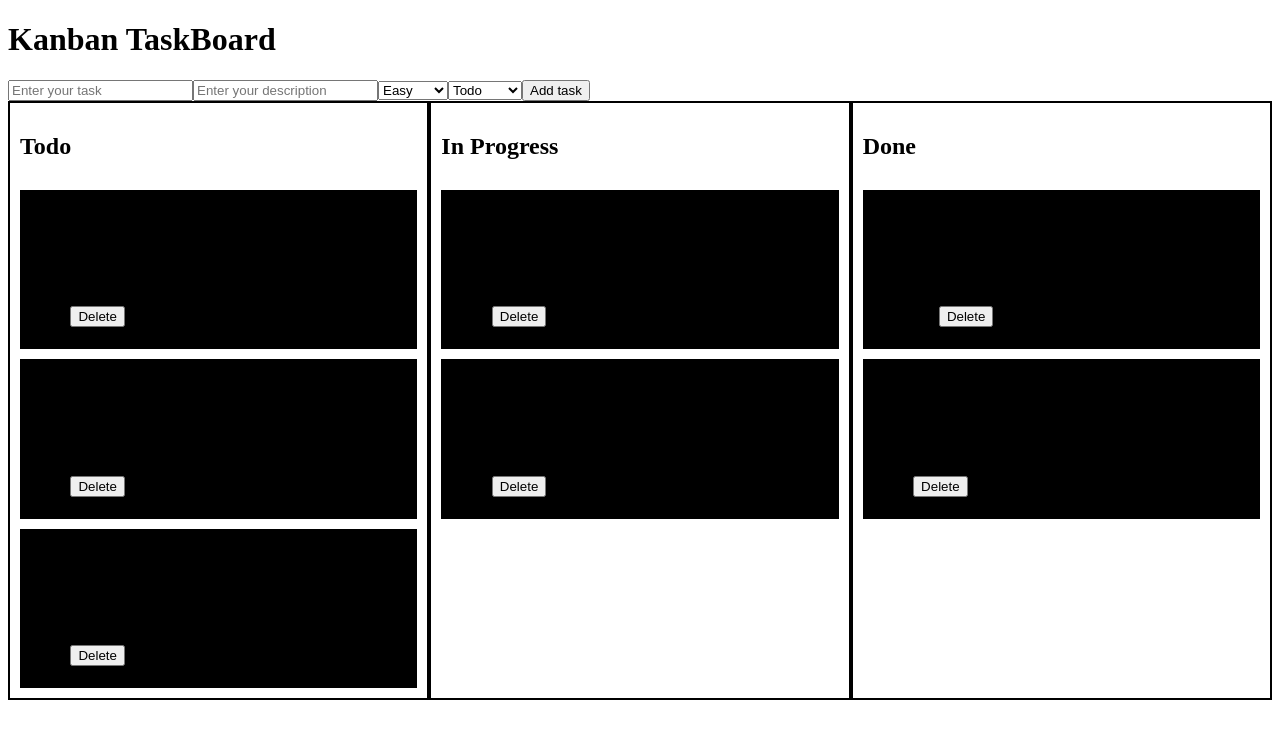
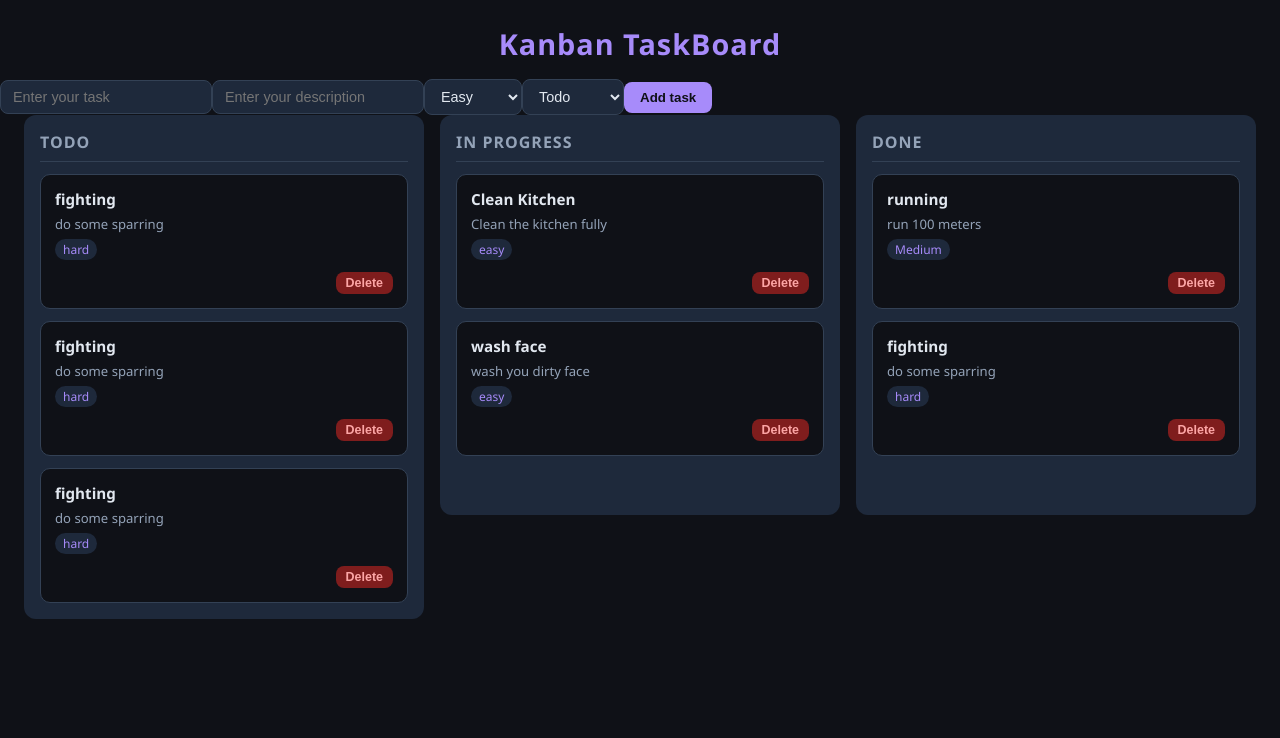
Before and after one commit to Ahtisham-1/KANBAN-TASKBOARD-REACT, a React (Vite) app: page / in a window 1280 px wide. Shown: the top 738 px of the page. Built offline with nearby package versions, Linux system fonts and the light colour scheme.

Commit message:
Added the css to make it look beautiful

```diff
--- a/src/index.css
+++ b/src/index.css
@@ -1,19 +1,129 @@
+* {
+  box-sizing: border-box;
+  margin: 0;
+  padding: 0;
+}
+
+body {
+  background-color: #0f1117;
+  color: #e2e8f0;
+  font-family: 'Segoe UI', sans-serif;
+  min-height: 100vh;
+}
+
+h1 {
+  text-align: center;
+  padding: 24px 0 16px;
+  font-size: 1.8rem;
+  color: #a78bfa;
+  letter-spacing: 1px;
+}
+
+.form-area {
+  display: flex;
+  gap: 8px;
+  justify-content: center;
+  flex-wrap: wrap;
+  padding: 0 16px 24px;
+}
+
+input, select {
+  padding: 8px 12px;
+  border: 1px solid #334155;
+  border-radius: 8px;
+  background-color: #1e293b;
+  color: #e2e8f0;
+  font-size: 0.9rem;
+  outline: none;
+}
+
+input:focus, select:focus {
+  border-color: #a78bfa;
+}
+
+button {
+  padding: 8px 16px;
+  border: none;
+  border-radius: 8px;
+  background-color: #a78bfa;
+  color: #0f1117;
+  font-weight: 600;
+  cursor: pointer;
+  transition: background-color 0.2s;
+}
+
+button:hover {
+  background-color: #7c3aed;
+  color: white;
+}
+
+main {
+  display: flex;
+  gap: 16px;
+  padding: 0 24px 24px;
+  align-items: flex-start;
+}
+
 .columnDivs {
-  border: 2px solid;
-  padding: 10px;
-  width: 100%;
+  flex: 1;
+  background-color: #1e293b;
+  border-radius: 12px;
+  padding: 16px;
+  min-height: 400px;
   display: flex;
   flex-direction: column;
-  gap: 10px;
+  gap: 12px;
 }
-main {
-  max-width: 100vw;
-  display: flex;
-  justify-content: center;
+
+.columnDivs h2 {
+  font-size: 1rem;
+  font-weight: 600;
+  color: #94a3b8;
+  text-transform: uppercase;
+  letter-spacing: 1px;
+  padding-bottom: 8px;
+  border-bottom: 1px solid #334155;
 }
 
 .taskCardData {
-  border: 2px solid;
-  padding: 20px;
-  background-color: black;
+  background-color: #0f1117;
+  border: 1px solid #334155;
+  border-radius: 10px;
+  padding: 14px;
+  display: flex;
+  flex-direction: column;
+  gap: 6px;
 }
+
+.taskCardData h4 {
+  font-size: 0.95rem;
+  color: #e2e8f0;
+}
+
+.taskCardData p {
+  font-size: 0.82rem;
+  color: #94a3b8;
+}
+
+.taskCardData span {
+  font-size: 0.75rem;
+  background-color: #1e293b;
+  color: #a78bfa;
+  padding: 2px 8px;
+  border-radius: 999px;
+  width: fit-content;
+}
+
+.taskCardData button {
+  margin-top: 6px;
+  background-color: #7f1d1d;
+  color: #fca5a5;
+  font-size: 0.78rem;
+  padding: 4px 10px;
+  align-self: flex-end;
+}
+
+.taskCardData button:hover {
+  background-color: #991b1b;
+  color: white;
+}
```
